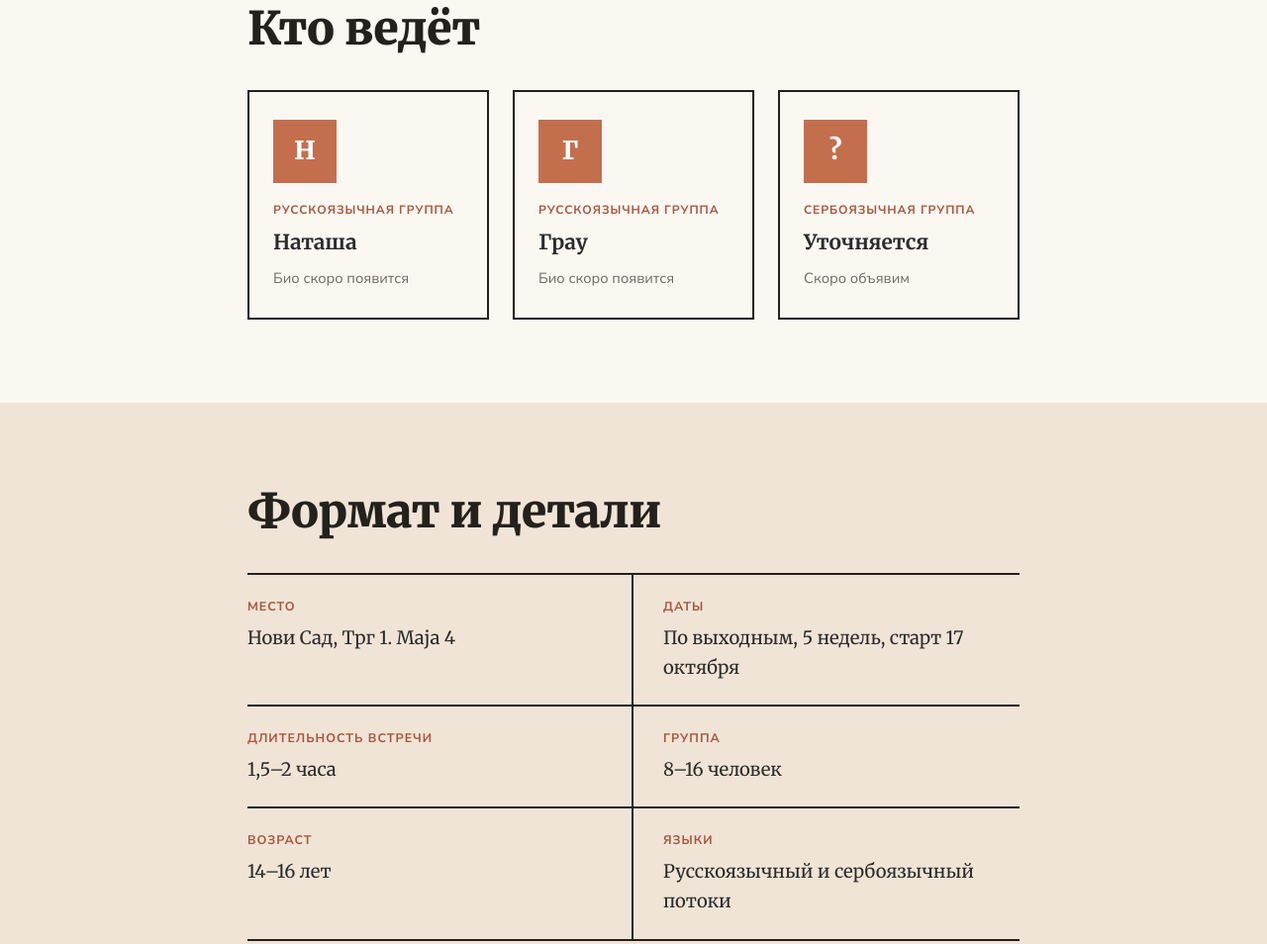
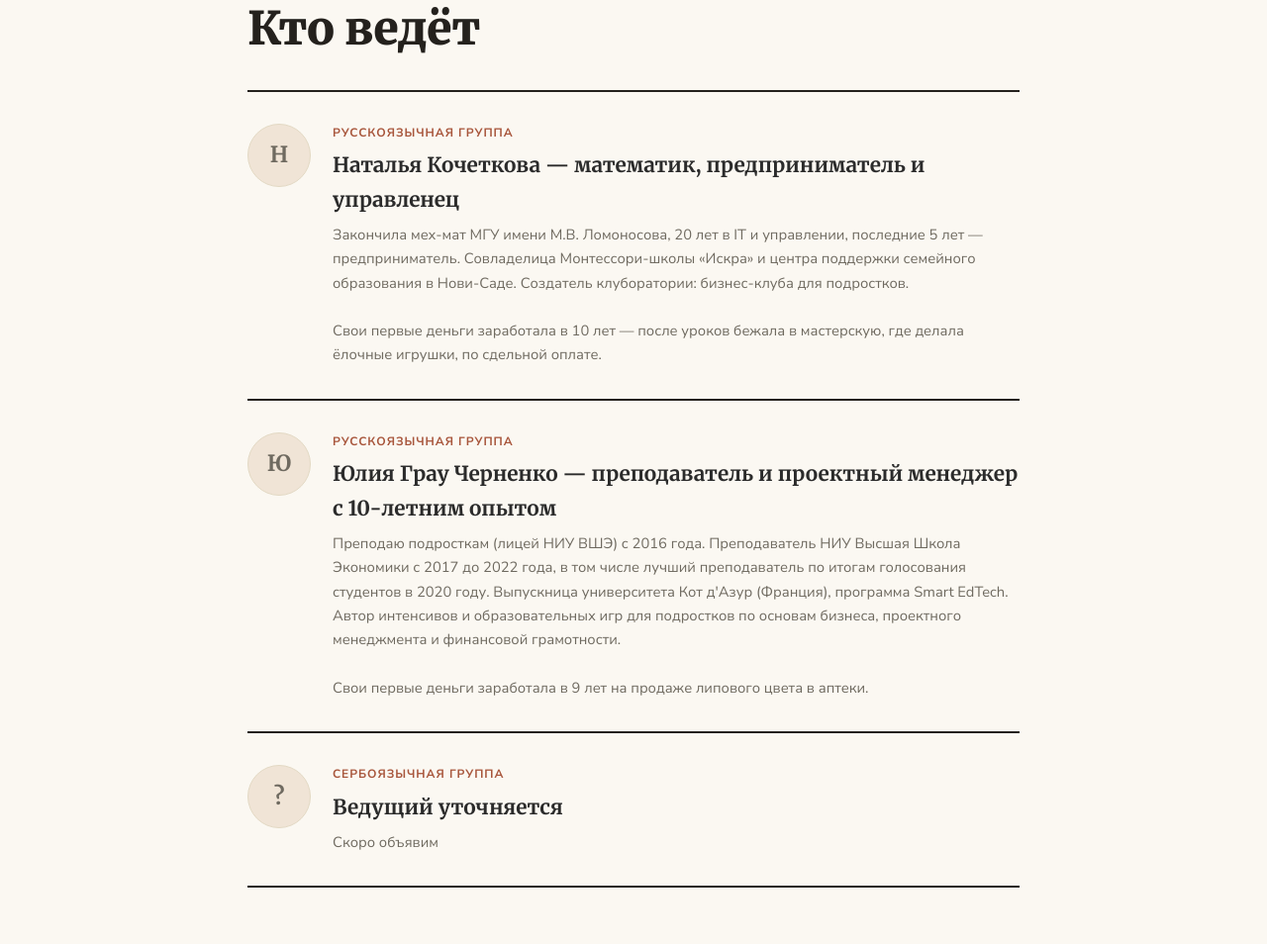
Before and after one commit to NataliaIskra/businside, a plain HTML site: page index.html in a window 1280 px wide. Shown: the part 3639-4593 px from the top of the page at 99% size. Drawn offline with Linux system fonts and the light colour scheme.

Commit message:
Update index.html

```diff
--- a/index.html
+++ b/index.html
@@ -122,16 +122,22 @@
     display: inline-block;
   }
 
-  .team-grid { display: grid; grid-template-columns: 1fr; gap: 24px; }
-  @media (min-width: 680px) { .team-grid { grid-template-columns: repeat(3, 1fr); } }
-  .team-card { background: var(--bg); border: 2px solid var(--ink); padding: 28px 24px; }
+  .team-grid { display: flex; flex-direction: column; gap: 0; }
+  .team-card { background: var(--bg); border: none; border-top: 2px solid var(--ink); padding: 32px 0; display: flex; gap: 22px; align-items: flex-start; }
+  .team-grid .team-card:last-child { border-bottom: 2px solid var(--ink); }
+  .team-card .avatar { flex-shrink: 0; margin-bottom: 0; }
+  @media (max-width: 560px) {
+    .team-card { flex-direction: column; gap: 14px; }
+  }
   .avatar {
     width: 64px; height: 64px;
-    background: var(--accent);
-    color: #fff;
+    border: 1.5px solid var(--border);
+    background: var(--bg-alt);
+    color: var(--text-muted);
     display: flex; align-items: center; justify-content: center;
-    font-family: var(--font-serif); font-weight: 900; font-size: 1.6rem;
+    font-family: var(--font-serif); font-weight: 700; font-size: 1.4rem;
     margin-bottom: 18px;
+    border-radius: 50%;
   }
   .team-card .role { font-size: 0.75rem; letter-spacing: 0.08em; text-transform: uppercase; color: var(--accent-deep); font-weight: 800; margin-bottom: 6px; }
   .team-card h4 { font-family: var(--font-serif); font-size: 1.3rem; margin-bottom: 6px; }
@@ -234,21 +240,27 @@
       <div class="team-grid">
         <div class="team-card">
           <div class="avatar">Н</div>
-          <div class="role">Русскоязычная группа</div>
-          <h4>Наташа</h4>
-          <p>Био скоро появится</p>
+          <div>
+            <div class="role">Русскоязычная группа</div>
+            <h4>Наталья Кочеткова — математик, предприниматель и управленец</h4>
+            <p>Закончила мех-мат МГУ имени М.В. Ломоносова, 20 лет в IT и управлении, последние 5 лет — предприниматель. Совладелица Монтессори-школы «Искра» и центра поддержки семейного образования в Нови-Саде. Создатель клуборатории: бизнес-клуба для подростков.<br><br>Свои первые деньги заработала в 10 лет — после уроков бежала в мастерскую, где делала ёлочные игрушки, по сдельной оплате.</p>
+          </div>
         </div>
         <div class="team-card">
-          <div class="avatar">Г</div>
-          <div class="role">Русскоязычная группа</div>
-          <h4>Грау</h4>
-          <p>Био скоро появится</p>
+          <div class="avatar">Ю</div>
+          <div>
+            <div class="role">Русскоязычная группа</div>
+            <h4>Юлия Грау Черненко — преподаватель и проектный менеджер с 10-летним опытом</h4>
+            <p>Преподаю подросткам (лицей НИУ ВШЭ) с 2016 года. Преподаватель НИУ Высшая Школа Экономики с 2017 до 2022 года, в том числе лучший преподаватель по итогам голосования студентов в 2020 году. Выпускница университета Кот д'Азур (Франция), программа Smart EdTech. Автор интенсивов и образовательных игр для подростков по основам бизнеса, проектного менеджмента и финансовой грамотности.<br><br>Свои первые деньги заработала в 9 лет на продаже липового цвета в аптеки.</p>
+          </div>
         </div>
         <div class="team-card">
           <div class="avatar">?</div>
-          <div class="role">Сербоязычная группа</div>
-          <h4>Уточняется</h4>
-          <p>Скоро объявим</p>
+          <div>
+            <div class="role">Сербоязычная группа</div>
+            <h4>Ведущий уточняется</h4>
+            <p>Скоро объявим</p>
+          </div>
         </div>
       </div>
     </div>
```
